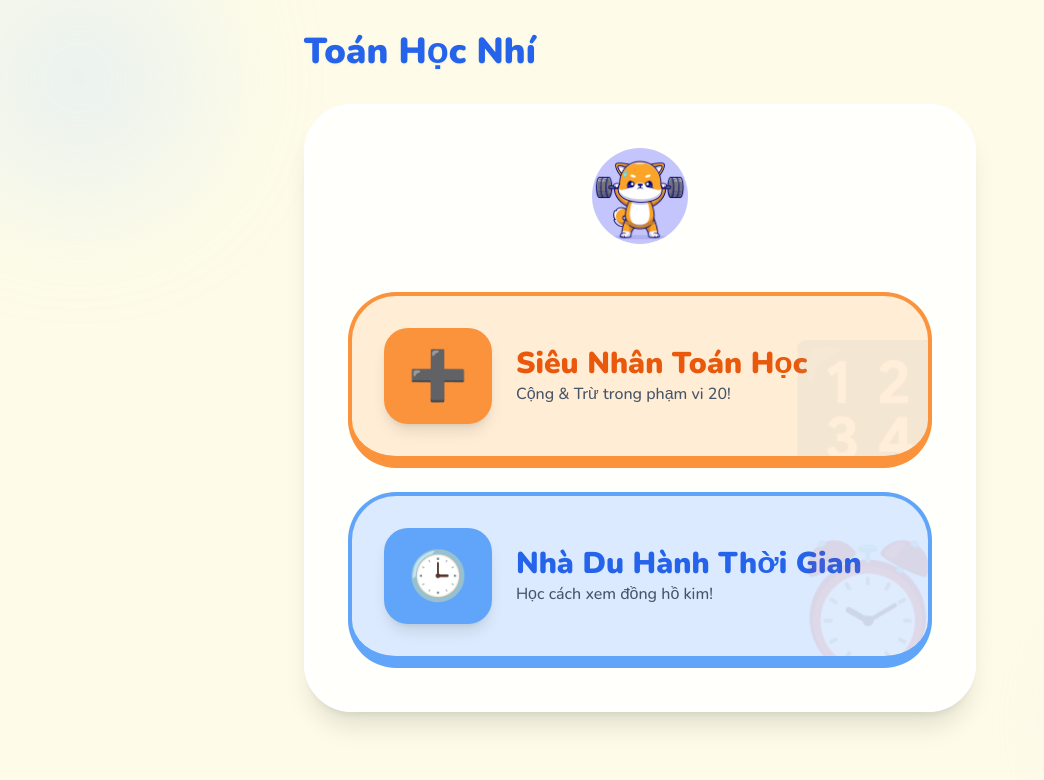
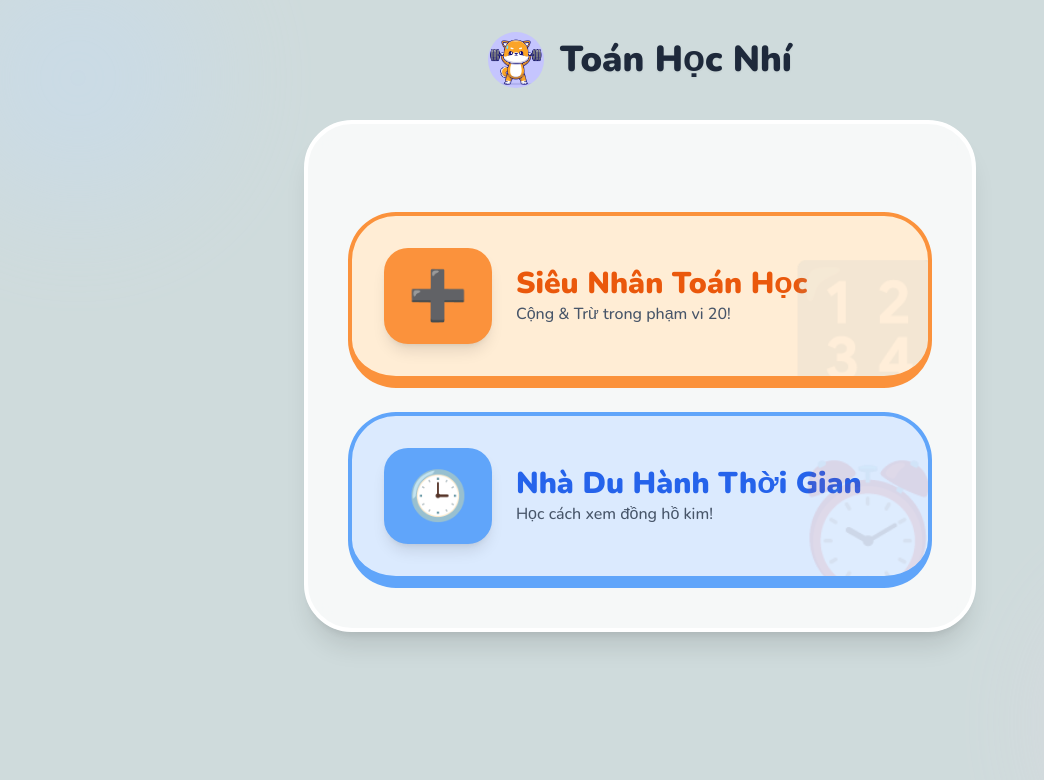
Before and after one commit to luubinhan/jumi-math, a React (Vite) app: page / in a window 1280 px wide. Shown: the top 780 px of the page, without its empty margins (0-1044 px from the left). Built offline with nearby package versions, Linux system fonts and the light colour scheme.

Commit message:
feat: update title

```diff
--- a/App.tsx
+++ b/App.tsx
@@ -79,9 +79,7 @@ const App: React.FC = () => {
         <div className="flex flex-col gap-8">
           <div className="text-center mb-4">
             {/* <p className="text-slate-600 text-xl font-medium">Chào bạn nhỏ! 👋</p> */}
-            <div className="mx-auto w-24 md:w-24" >
-              <img className="rounded-full" src="./assets/workout-dog.png" alt="Happy Kid" />
-            </div>
+
           </div>
 
           <div className="grid gap-6">
--- a/components/Layout.tsx
+++ b/components/Layout.tsx
@@ -14,17 +14,22 @@ const Layout: React.FC<LayoutProps> = ({ children, title, onBack }) => {
       <div className="absolute top-[-50px] left-[-50px] w-64 h-64 bg-blue-200 rounded-full blur-3xl opacity-30 pointer-events-none"></div>
       <div className="absolute bottom-[-50px] right-[-50px] w-64 h-64 bg-pink-200 rounded-full blur-3xl opacity-30 pointer-events-none"></div>
 
-      <header className="w-full max-w-2xl flex items-center justify-between mb-8 z-10">
-        <div className="flex items-center gap-4">
+      <header className="w-full max-w-2xl mb-8 z-10 relative">
         {onBack && (
           <button
             onClick={onBack}
-              className="bg-white p-3 rounded-2xl shadow-sm hover:shadow-md transition-all active:scale-95 text-xl"
+            className="absolute top-0 left-0 bg-white p-3 rounded-2xl shadow-sm hover:shadow-md transition-all active:scale-95 text-xl"
           >
             ⬅️
           </button>
         )}
-          <h1 className="font-kids text-3xl md:text-4xl text-blue-600 drop-shadow-sm">{title}</h1>
+        <div className="flex items-center justify-center gap-4 w-full">
+          <div className="w-14 md:w-14" >
+            <img className="rounded-full" src="./assets/workout-dog.png" alt="Happy Kid" />
+          </div>
+          <h1 className="font-kids text-3xl md:text-4xl text-black-400 drop-shadow-sm">
+            {title}
+          </h1>
         </div>
       </header>
 
--- a/index.html
+++ b/index.html
@@ -24,9 +24,12 @@
     .animate-bounce-slow {
       animation: bounce-slow 3s ease-in-out infinite;
     }
+    .bg-body {
+      background: #CFDBDC;
+    }
   </style>
 </head>
-<body class="bg-yellow-50 text-slate-800">
+<body class="bg-body text-slate-800">
   <script type="module" src="./index.tsx"></script>
   <div id="root"></div>
 </body>
```
Lines whose indentation alone changed are shown as unchanged.
